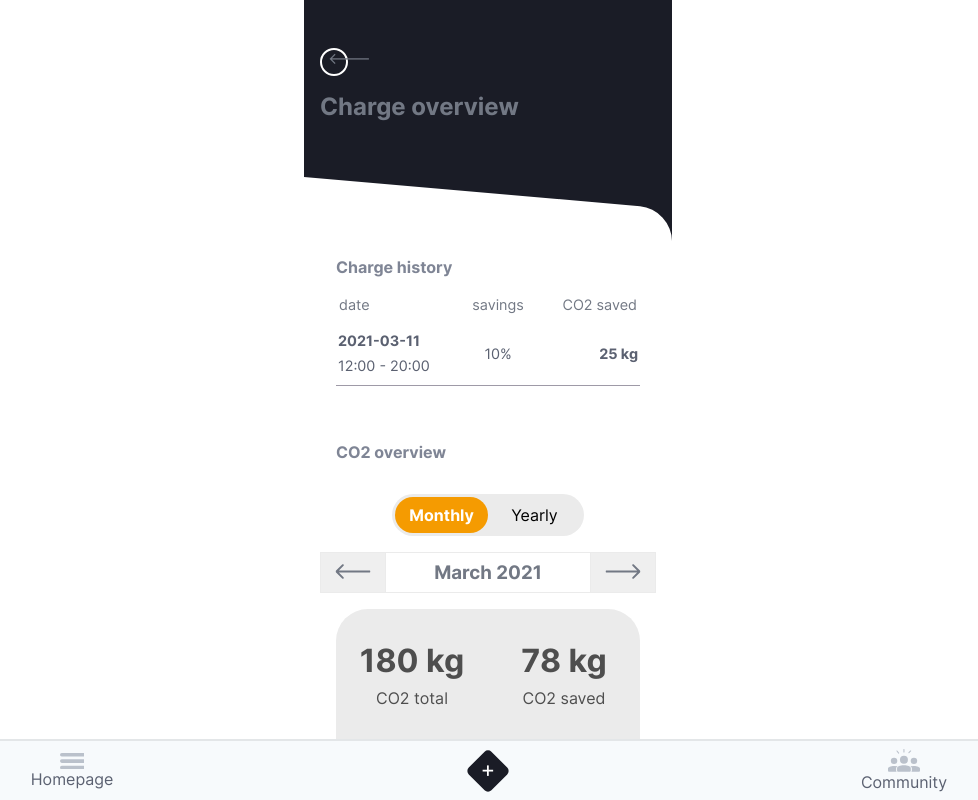
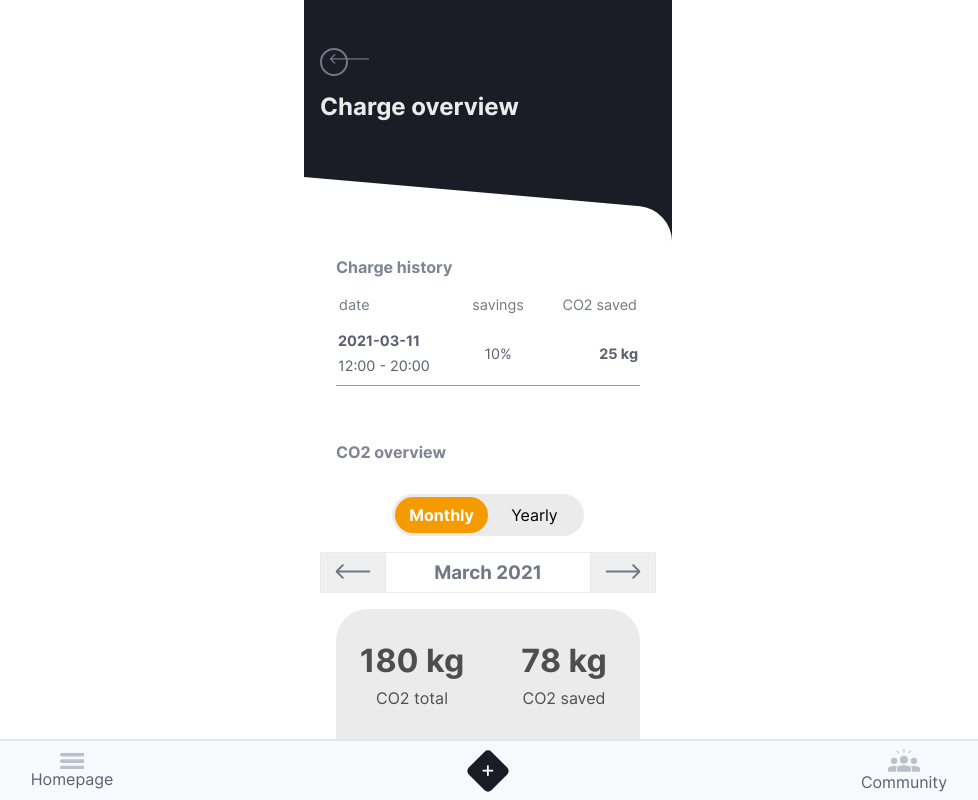
Before and after one commit to joanpadolina/co2-next-dashboard, a Next.js app: page /charge-overview in a window 1280 px wide. Shown: the whole page, without its empty margins (152-1130 px from the left). Built offline with nearby package versions, Linux system fonts and the light colour scheme.

Commit message:
Header color text

```diff
--- a/styles/components/charge-overview.css
+++ b/styles/components/charge-overview.css
@@ -1,3 +1,4 @@
 .charge-overview__title {
     margin-bottom: 5rem;
+    color: var(--c-grey--100);
 }
--- a/styles/globals/button.css
+++ b/styles/globals/button.css
@@ -67,7 +67,7 @@
     position: relative;
     width: 1.5rem;
     height: 1.5rem;
-    border: .15rem solid var(--c-white);
+    border: .15rem solid;
     border-radius: 2rem;
 }
 
```
